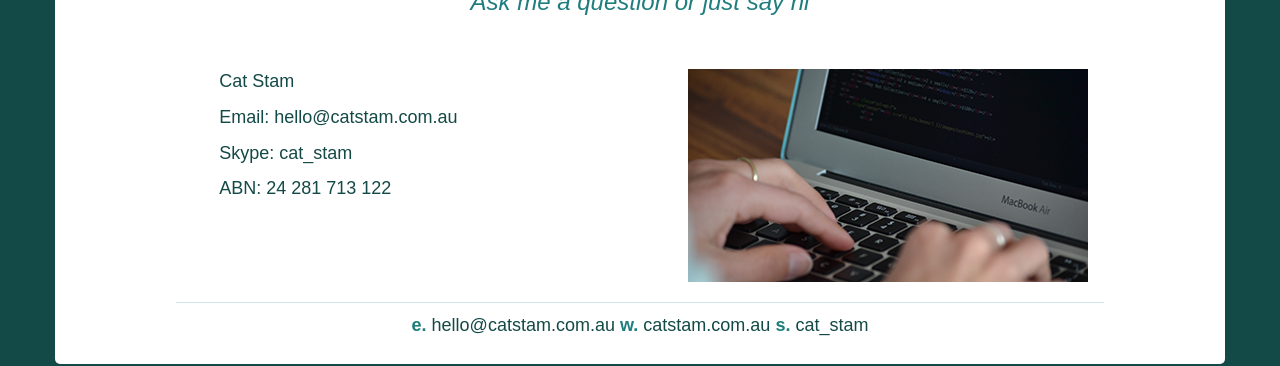
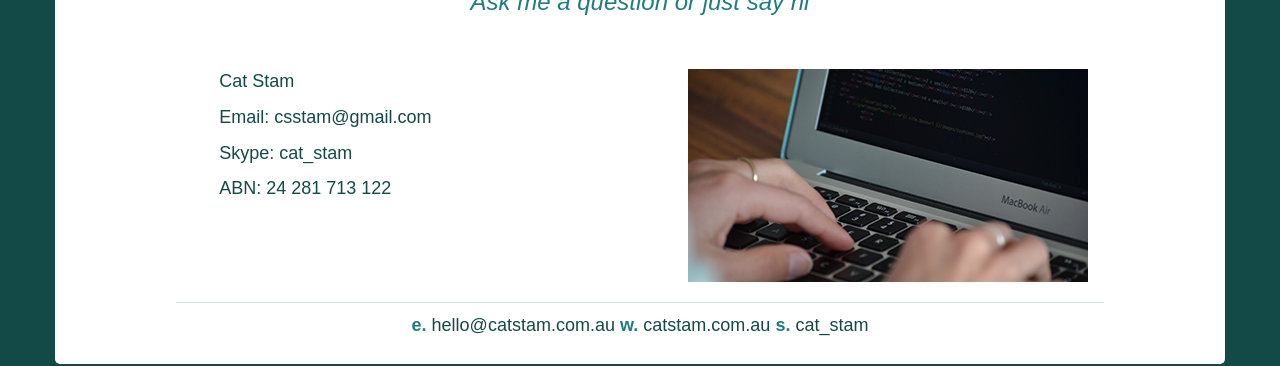
Before and after one commit to csstam/csstam.github.io, a Jekyll site: the page built from contact/index.html, in a window 1280 px wide. Shown: the part 291-657 px from the top of the page. Built offline with Jekyll 4.4.1, drawn with Linux system fonts in a browser that asks for light colours; nearby versions of some CDN libraries.

Commit message:
Update contact email

```diff
--- a/contact/index.html
+++ b/contact/index.html
@@ -43,7 +43,7 @@ $(function() {
 
 <div class="contactinfo-block">
       <address><p class="contactinfo">Cat Stam</p>
-        <p>Email: <a class="contactinfo"  href="mailto:cat@catstam.com.au">hello@catstam.com.au</a></p>
+        <p>Email: <a class="contactinfo"  href="mailto:csstam@gmail.com">csstam@gmail.com</a></p>
         <p>Skype: <a class="contactinfo"  href="skype:cat_stam">cat_stam</a></p>
         <!--<p><a class="contactinfo" href="tel:+61418174057">0418 174 057</a></p>-->
         <p>ABN: 24 281 713 122</p></address>
```
